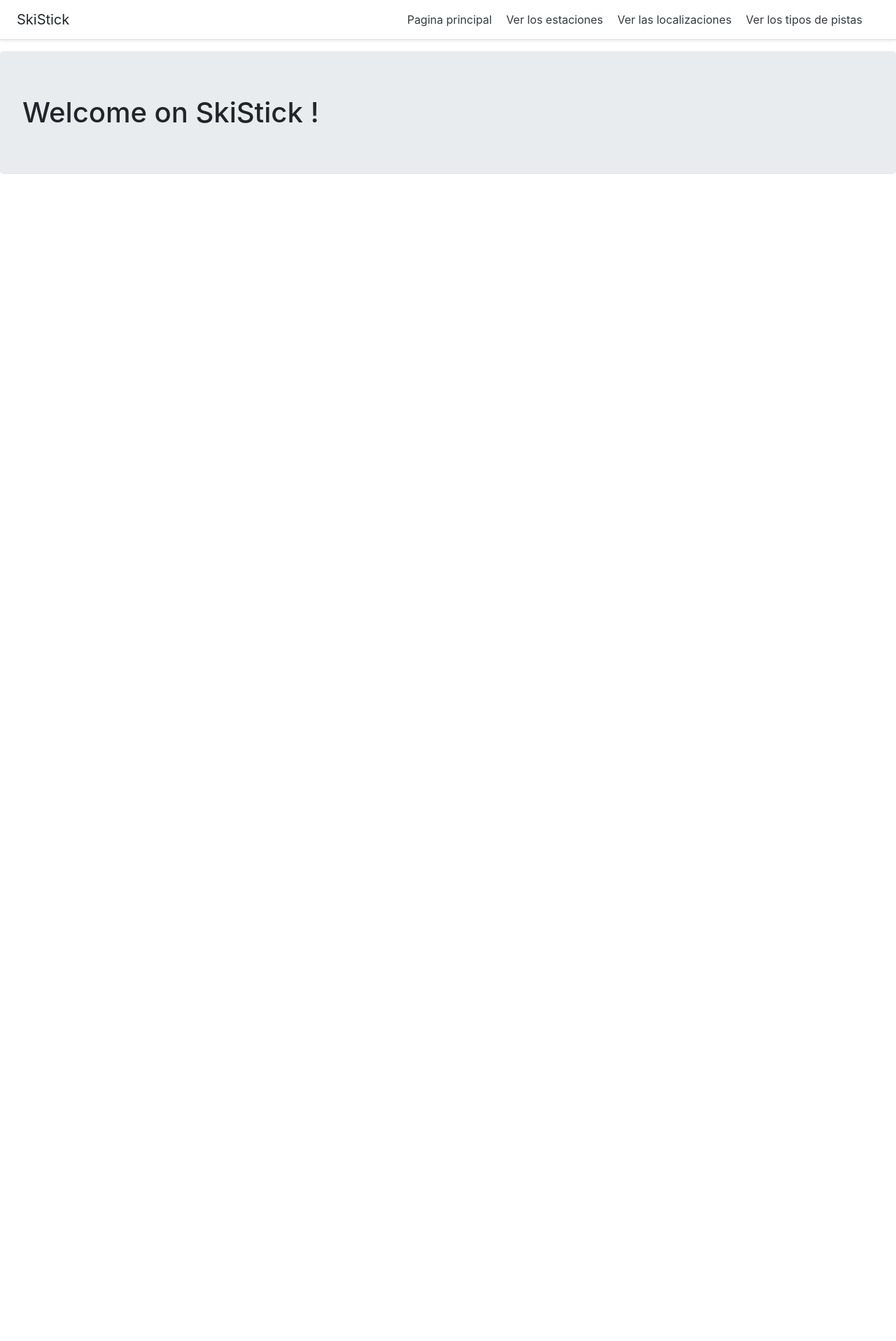
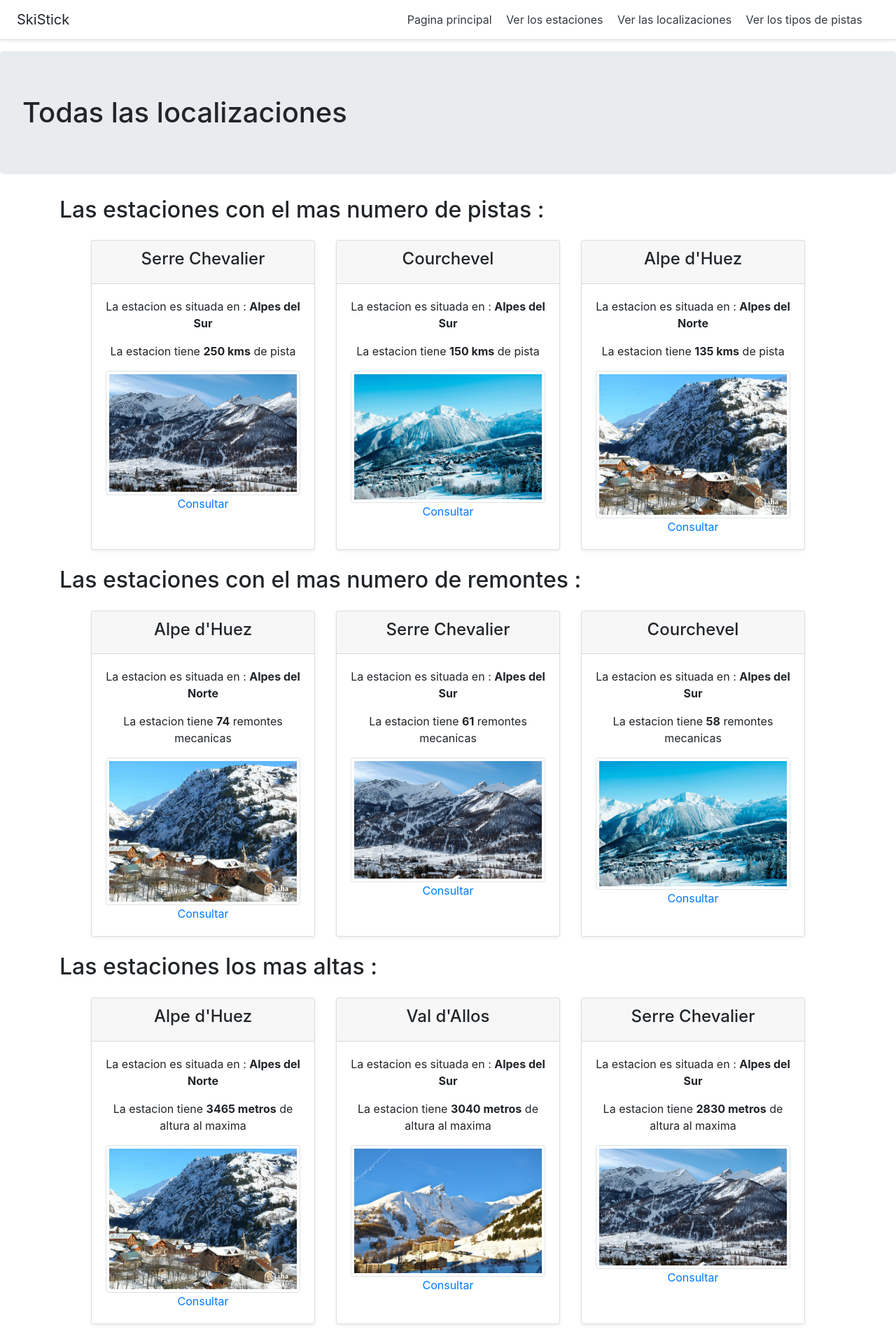
Before and after one commit to Taumoutsh/SkiStick, a Django app: page /main/ in a window 1280 px wide. Shown: the whole page at 70% size. Before the commit the page ends 249 px from the top, so only its background shows below. Run offline with Django 3.2, Linux system fonts and the light colour scheme; data comes from the database, SQL or seed files in the repository; both versions use the stored data as it was after the commit; some libraries are stand-ins or nearby versions.

Commit message:
Change index page + add some icons and reorganize estaction page

```diff
--- a/SkiStickProject/mainApp/templates/header.html
+++ b/SkiStickProject/mainApp/templates/header.html
@@ -1,4 +1,5 @@
 <div class="d-flex flex-column flex-md-row align-items-center p-3 px-md-4 mb-3 bg-white border-bottom shadow-sm">
+	<script src="https://kit.fontawesome.com/7d402c1f4f.js" crossorigin="anonymous"></script>
 	<h5 class="my-0 mr-md-auto font-weight-normal">SkiStick</h5>
 	<nav class="my-2 my-md-0 mr-md-3">
 		<a class="p-2 text-dark" href="{% url 'home' %}">Pagina principal</a>
--- a/SkiStickProject/mainApp/templates/index.html
+++ b/SkiStickProject/mainApp/templates/index.html
@@ -7,6 +7,65 @@
 	</head>
 	<body>
         {% include "header.html" %}
-        <h1 class="jumbotron">Welcome on SkiStick !</h1>
+        <h1 class="jumbotron">Todas las localizaciones</h1>
+		<div class="container mt-4 ">
+			<h2 class="mb-4">Las estaciones con el mas numero de pistas :</h2>
+			<div class="row justify-content-center">
+			{% for estacion in estacionesPorPistas %}
+                <div class="col-4 card-deck text-center">
+                    <div class="card mb-4 shadow-sm">
+                        <div class="card-header">
+                            <h4>{{ estacion.nombre }}</h4>
+                        </div>
+                        <div class="card-body">
+                            <p>La estacion es situada en : <b>{{ estacion.localizacion.mensaje }}</b></p>
+							<p>La estacion tiene <b>{{ estacion.kmsPista }} kms</b> de pista</p>
+                            {% load static %}
+                            <img src="{% static estacion.imagen %}" class="img-thumbnail" alt="Mon image" />
+                            <a href="{% url 'estacion' estacion.id %}">Consultar</a>
+                        </div>
+                    </div>
+                </div>
+			{% endfor %}
+			</div>
+			<h2 class="mb-4">Las estaciones con el mas numero de remontes :</h2>
+			<div class="row justify-content-center">
+			{% for estacion in estacionesPorRemontes %}
+                <div class="col-4 card-deck text-center">
+                    <div class="card mb-4 shadow-sm">
+                        <div class="card-header">
+                            <h4>{{ estacion.nombre }}</h4>
+                        </div>
+                        <div class="card-body">
+                            <p>La estacion es situada en : <b>{{ estacion.localizacion.mensaje }}</b></p>
+                            <p>La estacion tiene <b>{{ estacion.numeroRemontes }}</b> remontes mecanicas</p>
+                            {% load static %}
+                            <img src="{% static estacion.imagen %}" class="img-thumbnail" alt="Mon image" />
+                            <a href="{% url 'estacion' estacion.id %}">Consultar</a>
+                        </div>
+                    </div>
+                </div>
+			{% endfor %}
+			</div>
+			<h2 class="mb-4">Las estaciones los mas altas :</h2>
+			<div class="row justify-content-center">
+			{% for estacion in estacionesPorAltura %}
+                <div class="col-4 card-deck text-center">
+                    <div class="card mb-4 shadow-sm">
+                        <div class="card-header">
+                            <h4>{{ estacion.nombre }}</h4>
+                        </div>
+                        <div class="card-body">
+                            <p>La estacion es situada en : <b>{{ estacion.localizacion.mensaje }}</b></p>
+                            <p>La estacion tiene <b>{{ estacion.alturaMaxima }} metros</b> de altura al maxima</p>
+                            {% load static %}
+                            <img src="{% static estacion.imagen %}" class="img-thumbnail" alt="Mon image" />
+                            <a href="{% url 'estacion' estacion.id %}">Consultar</a>
+                        </div>
+                    </div>
+                </div>
+			{% endfor %}
+			</div>
+		</div>
     </body>
 </html>
--- a/SkiStickProject/mainApp/templates/tipopista.html
+++ b/SkiStickProject/mainApp/templates/tipopista.html
@@ -10,8 +10,8 @@
     {% include "header.html" %}
         <h1 class="jumbotron">El nivél {{ tipoPista.mensaje }}</h1>
     <div class="container mt-4 ">
-        <h4>Detalles del nivél :</h4>
-        <p class="mb-4">{{ tipoPista.detalles }}</p>
+        <h4 class="mb-4">Detalles del nivél :</h4>
+        <p class="mb-4"><i class="fas fa-skiing"></i> {{ tipoPista.detalles }}</p>
         <h4 class="mb-4">Ver los estaciones de este localizacion :</h4>
         {% for anEstacion in estacionToTipoPista %}
         {% ifequal forloop.counter|modulo:3 1 %}
--- a/SkiStickProject/mainApp/views.py
+++ b/SkiStickProject/mainApp/views.py
@@ -6,7 +6,12 @@ from django.http import request, response
 # Create your views here.
 
 def home(request):
-    return render(request, 'index.html')
+    # Le - devant kmsPista signifie descendant, ne rien mettre signifie ascendant
+    estacionesPorPistas = Estacion.objects.order_by('-kmsPista')[:3]
+    estacionesPorRemontes = Estacion.objects.order_by('-numeroRemontes')[:3]
+    estacionesPorAltura = Estacion.objects.order_by('-alturaMaxima')[:3]
+
+    return render(request, 'index.html', {'estacionesPorPistas':estacionesPorPistas, 'estacionesPorRemontes':estacionesPorRemontes, 'estacionesPorAltura':estacionesPorAltura})
 
 def estaciones(request):
     estaciones = Estacion.objects.all()
```
Also changed, not shown: SkiStickProject/mainApp/templates/estacion.html (+12 -9 lines), SkiStickProject/db.sqlite3, SkiStickProject/mainApp/static/img/alpedhuez.jpg (renamed from SkiStickProject/mainApp/static/alpedhuez.jpg), SkiStickProject/mainApp/static/img/avoriaz1800.jpg (renamed from SkiStickProject/mainApp/static/avoriaz1800.jpg), SkiStickProject/mainApp/static/img/courchevel.jpg (renamed from SkiStickProject/mainApp/static/courchevel.jpg), SkiStickProject/mainApp/static/img/isola2000.jpg (renamed from SkiStickProject/mainApp/static/isola2000.jpg), SkiStickProject/mainApp/static/img/legrandtourmalet.jpg (renamed from SkiStickProject/mainApp/static/legrandtourmalet.jpg), SkiStickProject/mainApp/static/img/lelioran.jpg (renamed from SkiStickProject/mainApp/static/lelioran.jpg), SkiStickProject/mainApp/static/img/peyragudes.jpg (renamed from SkiStickProject/mainApp/static/peyragudes.jpg), SkiStickProject/mainApp/static/img/serrechevalier.jpg (added), SkiStickProject/mainApp/static/img/superbesse.jpg (renamed from SkiStickProject/mainApp/static/superbesse.jpg), SkiStickProject/mainApp/static/img/valdallos.jpg (added), 2 other files.
